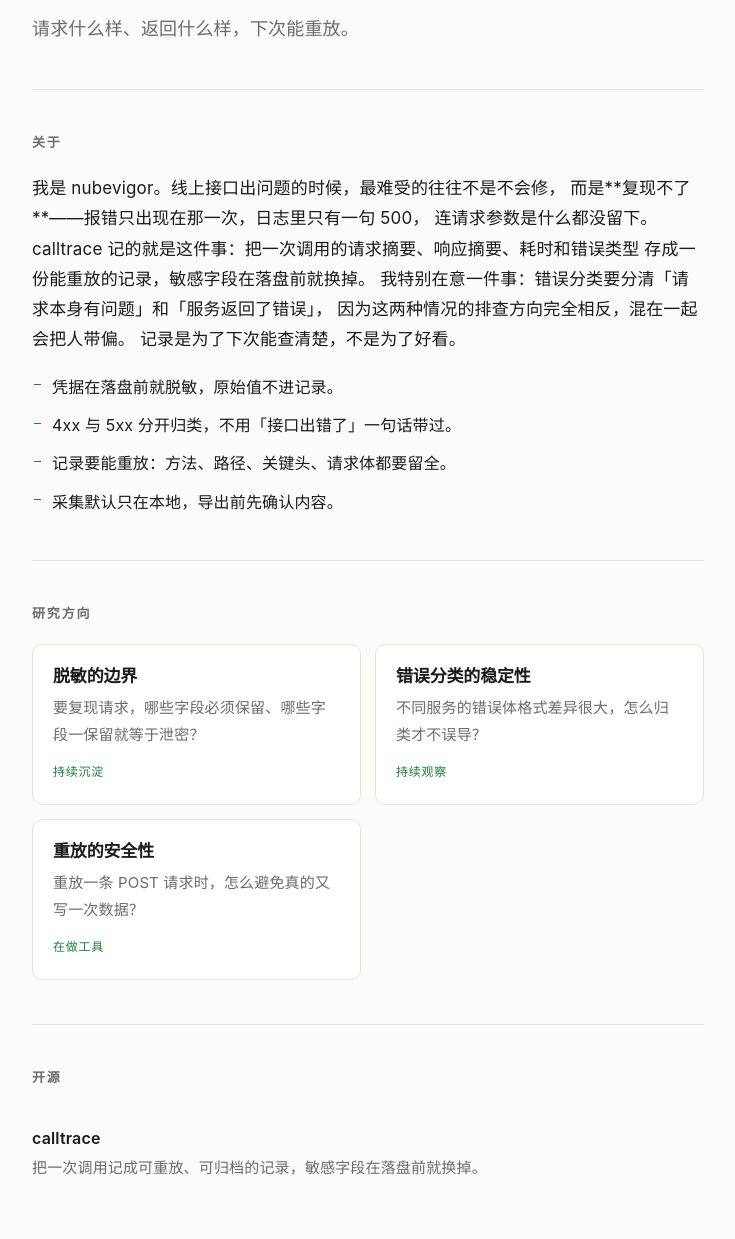
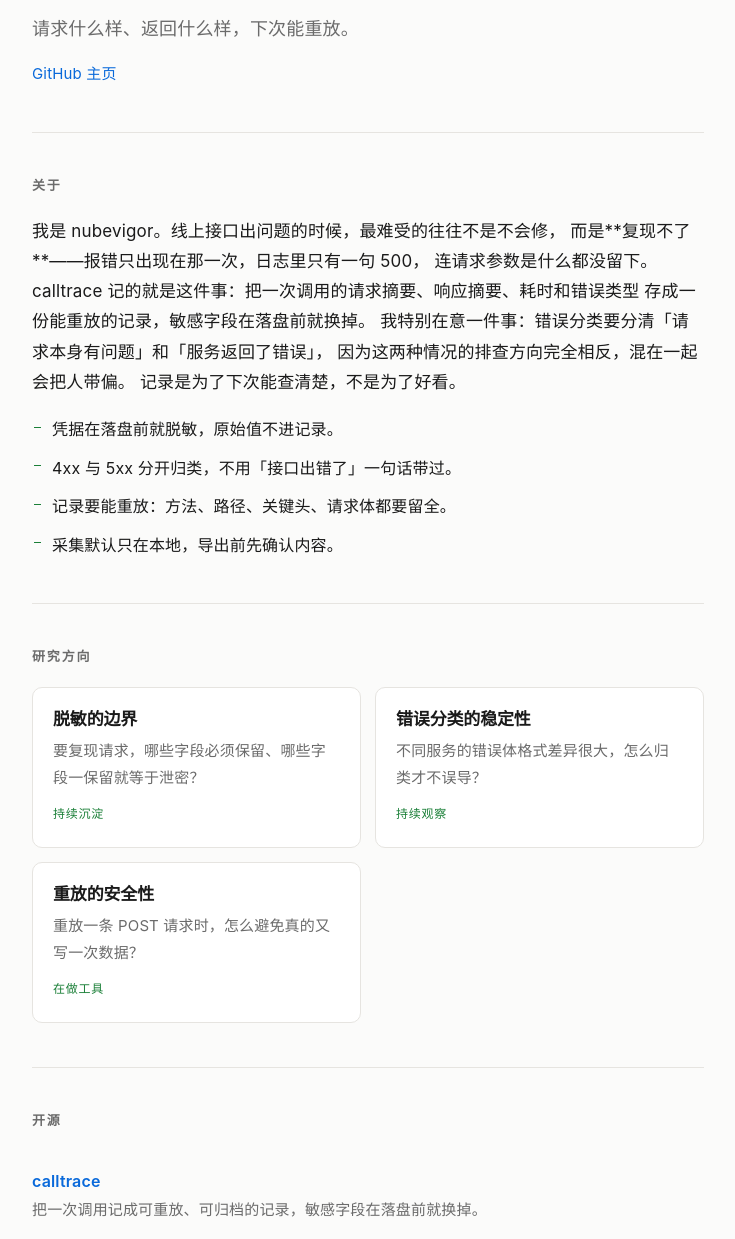
Before and after one commit to nubevigor/nubevigor.github.io, a plain HTML site: page index.html in a window 1280 px wide. Shown: the part 180-1419 px from the top of the page, without its empty margins (272-1007 px from the left). Drawn offline with Linux system fonts and the light colour scheme.

Commit message:
docs: 站点开源区块加真实仓库链接

```diff
--- a/index.html
+++ b/index.html
@@ -32,6 +32,8 @@
          letter-spacing:.14em; text-transform:uppercase}
 .hero h1{margin:0; font-size:40px; font-weight:650}
 .tagline{margin:16px 0 0; font-size:18px; color:var(--muted); max-width:34em}
+.links{margin:16px 0 0; font-size:15px}
+.links a{color:var(--accent2)}
 
 section{padding:44px 0; border-bottom:1px solid var(--line)}
 section:last-of-type{border-bottom:0}
@@ -84,6 +86,7 @@
   <p class="eyebrow">接口调用 · 可复现记录</p>
   <h1>nubevigor</h1>
   <p class="tagline">请求什么样、返回什么样，下次能重放。</p>
+  <p class="links"><a href="https://github.com/nubevigor" rel="noopener">GitHub 主页</a></p>
 </header>
 
 <section class="about" id="about">
@@ -121,7 +124,7 @@
 <section id="work">
   <h2>开源</h2>
   <ul class="repos">
-    <li><div class="name">calltrace</div>
+    <li><div class="name"><a href="https://github.com/nubevigor/calltrace" rel="noopener">calltrace</a></div>
       <div class="desc">把一次调用记成可重放、可归档的记录，敏感字段在落盘前就换掉。</div>
     </li>
   </ul>
```
